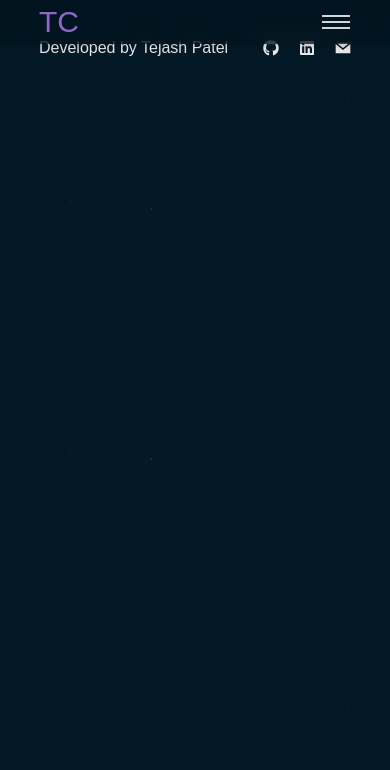
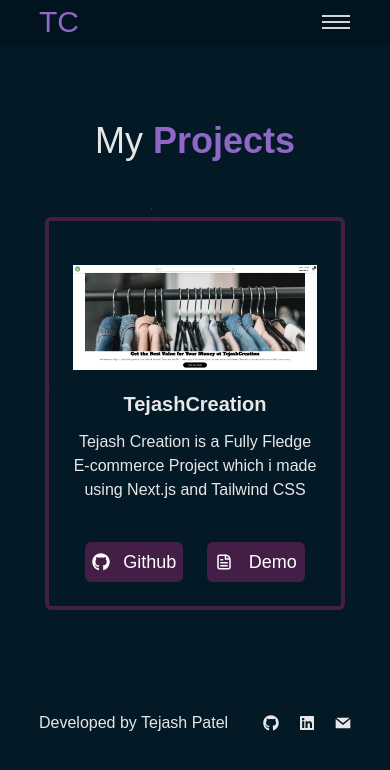
Before and after one commit to Tejash2911/portfolio, a React (Vite) app: page /Project in a window 390 px wide. Shown: the top 770 px of the page. Built offline with nearby package versions, Linux system fonts and the light colour scheme; the HTML template or start-up script is replaced by a standard one.

Commit message:
ADD: projects section

```diff
--- a/src/App.jsx
+++ b/src/App.jsx
@@ -9,6 +9,7 @@
 import Home from "./pages/Home";
 import About from "./pages/About";
 import Resume from "./pages/Resume";
+import Projects from "./pages/Projects";
 
 function App() {
   const [loading, setLoading] = useState(true);
@@ -24,13 +25,19 @@
     <>
       {loading ? (
         <div className="loader">
-          <HashLoader color={"#9067C6"} loading={true} size={100} aria-label="Loading Spinner" data-testid="loader" />
+          <HashLoader
+            color={"#9067C6"}
+            loading={true}
+            size={100}
+            aria-label="Loading Spinner"
+            data-testid="loader"
+          />
         </div>
       ) : (
         <div>
           <Lottie className="bg" animationData={nightsky} loop={true} />
-          <Lottie className="bgtwo" animationData={nightsky} loop={true} />
-          <Lottie className="bgtemp" animationData={nightsky} loop={true} />
+          <Lottie className="bgTwo" animationData={nightsky} loop={true} />
+          <Lottie className="bgTemp" animationData={nightsky} loop={true} />
 
           <Navbar />
           <MoveToTop />
@@ -38,6 +45,8 @@
           <Routes>
             <Route path="/" element={<Home />} />
             <Route path="/About" element={<About />} />
+            <Route path="/About" element={<About />} />
+            <Route path="/Project" element={<Projects />} />
             <Route path="/Resume" element={<Resume />} />
           </Routes>
 
--- a/src/components/Navbar.jsx
+++ b/src/components/Navbar.jsx
@@ -1,7 +1,7 @@
 import { useState } from "react";
 import { Link, useNavigate } from "react-router-dom";
 import { AiOutlineHome } from "react-icons/ai";
-import { BsPerson } from "react-icons/bs";
+import { BsCodeSlash, BsPerson } from "react-icons/bs";
 import { CgFileDocument } from "react-icons/cg";
 
 const Navbar = () => {
@@ -75,6 +75,14 @@
         </li>
         <li onClick={hideMenu}>
           <Link
+            to="/Project"
+            className="flex items-center gap-2 text-[#c2c1c2] hover:text-[#9067c6]"
+          >
+            <BsCodeSlash /> Projects
+          </Link>
+        </li>
+        <li onClick={hideMenu}>
+          <Link
             to="/Resume"
             className="flex items-center gap-2 text-[#c2c1c2] hover:text-[#9067c6]"
           >
--- /dev/null
+++ b/src/components/ProjectBox.jsx
@@ -0,0 +1,53 @@
+import { FaGithub } from "react-icons/fa";
+import { CgFileDocument } from "react-icons/cg";
+
+const ProjectBox = ({ projectPhoto, projectName }) => {
+  const desc = {
+    TejashCreationDesc:
+      "Tejash Creation is a Fully Fledge E-commerce Project which i made using Next.js and Tailwind CSS",
+    TejashCreationGithub: "https://github.com/tejash2911/tc-next",
+    TejashCreationWebsite: "https://tejash-creation.vercel.app",
+  };
+
+  let show = "";
+  if (desc[projectName + "Github"] === "") {
+    show = "none";
+  }
+
+  return (
+    <div className="w-[300px] border-4 border-[#431f47] rounded-md text-center p-6 leading-6 transition-transform duration-500 transform hover:scale-105">
+      <img
+        className="block w-full my-5"
+        src={projectPhoto}
+        alt="Project display"
+      />
+      <div>
+        <h3 className="text-xl font-semibold my-3">{projectName}</h3>
+        <p className="mb-4 text-base">{desc[projectName + "Desc"]}</p>
+
+        <a
+          style={{ display: show }}
+          href={desc[projectName + "Github"]}
+          target="_blank"
+          rel="noopener noreferrer"
+        >
+          <button className="text-lg inline-flex items-center justify-around w-2/5 mt-6 mx-3 rounded-md bg-[#431f47] text-white h-10 hover:bg-[#5a2d5e] transition-colors">
+            <FaGithub /> Github
+          </button>
+        </a>
+
+        <a
+          href={desc[projectName + "Website"]}
+          target="_blank"
+          rel="noopener noreferrer"
+        >
+          <button className="text-lg inline-flex items-center justify-around w-2/5 mt-6 mx-3 rounded-md bg-[#431f47] text-white h-10 hover:bg-[#5a2d5e] transition-colors">
+            <CgFileDocument /> Demo
+          </button>
+        </a>
+      </div>
+    </div>
+  );
+};
+
+export default ProjectBox;
--- a/src/index.css
+++ b/src/index.css
@@ -52,72 +52,14 @@
   bottom: 0px;
 }
 
-.bgtwo {
+.bgTwo {
   position: fixed;
   z-index: -1;
   top: 220px;
 }
 
-.bgtemp {
+.bgTemp {
   position: fixed;
   z-index: -1;
   top: -30px;
 }
-
-/* Project */
-
-.projectHeading {
-  text-align: center;
-  padding: 75px 0;
-  letter-spacing: 0.4px;
-  font-size: 36px;
-  margin-top: 100px;
-}
-
-.project {
-  display: flex;
-  flex-wrap: wrap;
-  justify-content: center;
-  margin: 25px 5%;
-}
-
-.projectBox {
-  width: 350px;
-  border: 3px solid #431f47;
-  border-radius: 5px;
-  text-align: center;
-  padding: 15px;
-  letter-spacing: 0.5px;
-  font-size: 18px;
-  line-height: 22px;
-
-  margin: 0px 25px 50px 25px;
-  transition: 0.5s;
-}
-
-.projectBox:hover {
-  transform: scale(1.05);
-  box-shadow: 0 4px 10px 0 #431f47;
-}
-
-.projectPhoto {
-  display: block;
-  width: 100%;
-  margin: 20px 0px;
-}
-
-.projectbtn {
-  font-size: 20px;
-  display: inline-flex;
-  align-items: center;
-  justify-content: space-evenly;
-  width: 40%;
-  margin: 25px 3% 0;
-  border-radius: 5px;
-  background-color: #431f47;
-  color: #e7e7e7;
-  height: 30px;
-  cursor: pointer;
-  text-decoration: none;
-  border-style: none;
-}
--- a/src/pages/About.jsx
+++ b/src/pages/About.jsx
@@ -7,15 +7,15 @@
   return (
     <div className="container">
       <div className="flex flex-col lg:flex-row items-center justify-center lg:justify-between h-screen">
-        <div className="w-full lg:w-2/3 text-base lg:text-xl font-medium leading-6 md:leading-8 tracking-normal md:tracking-[1.2px]">
-          <h1 className="text-2xl lg:text-4xl font-semibold pb-10">
+        <div className="text-base lg:text-xl font-medium leading-5 sm:leading-8 tracking-normal sm:tracking-[1.2px]">
+          <h1 className="text-2xl lg:text-4xl font-semibold pb-4">
             Get to <b>know</b> me!
           </h1>
           <p>
             Hi, my name is <b>Tejash Patel</b> and I am from Surat Gujarat,
             India. I&apos;m a <b>MERN stack web developer</b>. <br />
-            <br />I have done an internship as a <b>software developer</b> at
-            TOPS Technologies which is a IT Teaching Institute. I love to create
+            <br />I have done my training as a <b>software developer</b> at TOPS
+            Technologies which is a IT Teaching Institute. I love to create
             original projects with beautiful designs, you can check out some of
             my work in the projects section.
             <br />
--- /dev/null
+++ b/src/pages/Projects.jsx
@@ -0,0 +1,17 @@
+import ProjectBox from "../components/ProjectBox";
+import TC from "../images/tc.png";
+
+const Projects = () => {
+  return (
+    <div className="container flex flex-col items-center justify-center h-[80vh]">
+      <h1 className="text-center py-14 text-4xl">
+        My <b>Projects</b>
+      </h1>
+      <div className="flex flex-wrap justify-center">
+        <ProjectBox projectPhoto={TC} projectName="TejashCreation" />
+      </div>
+    </div>
+  );
+};
+
+export default Projects;
```
Also changed, not shown: src/images/tc.png (added).
